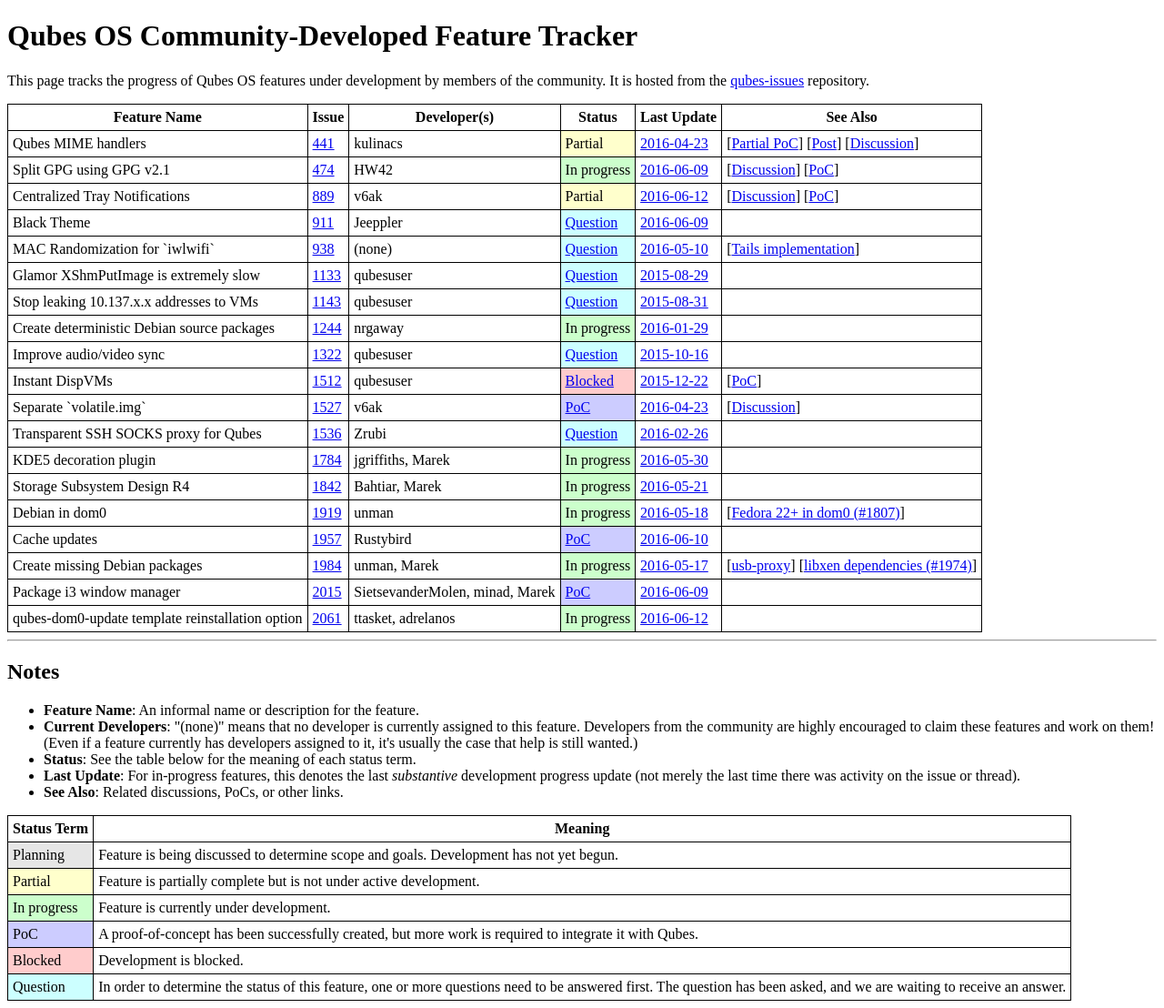
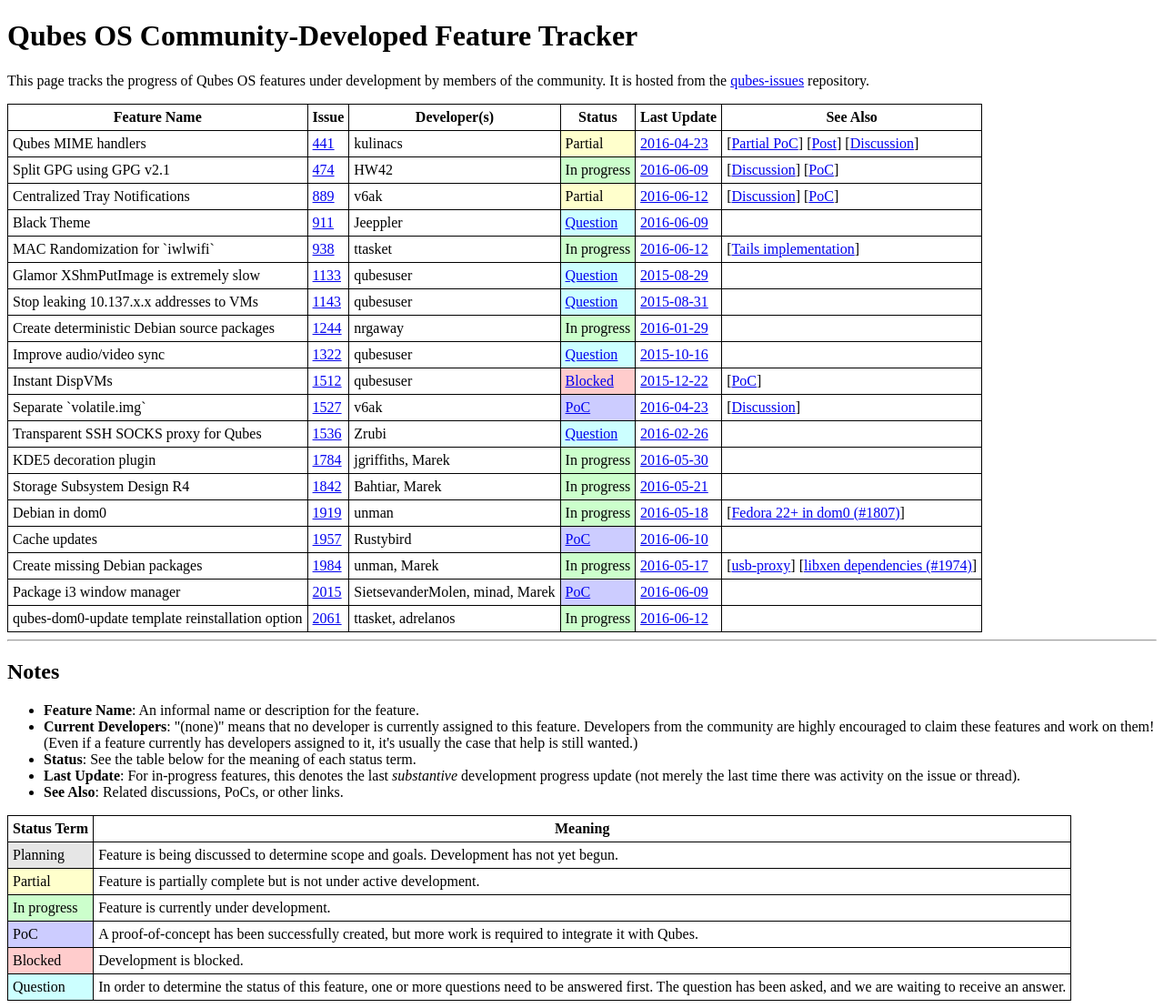
Before and after one commit to QubesOS/qubes-issues, a Jekyll site: the page built from index.md, in a window 1280 px wide. Shown: the whole page at 91% size. Built offline with Jekyll 4.4.1, drawn with Linux system fonts in a browser that asks for light colours.

Commit message:
Update #938

```diff
--- a/_data/features.yml
+++ b/_data/features.yml
@@ -62,13 +62,13 @@
 
 - name   : MAC Randomization for `iwlwifi`
   issue  : 938
-  devs   :
+  devs   : ttasket
   status :
-    term   : Question
-    url    : https://github.com/QubesOS/qubes-issues/issues/938#issuecomment-225446455
+    term   : In progress
+    url    :
   updated:
-    date   : 2016-05-10
-    url    : https://github.com/QubesOS/qubes-issues/issues/938#issuecomment-218327854
+    date   : 2016-06-12
+    url    : https://github.com/QubesOS/qubes-issues/issues/938#issuecomment-225447816
   info   :
   - desc   : Tails implementation
     url    : https://tails.boum.org/contribute/design/MAC_address/#index8h1
```
